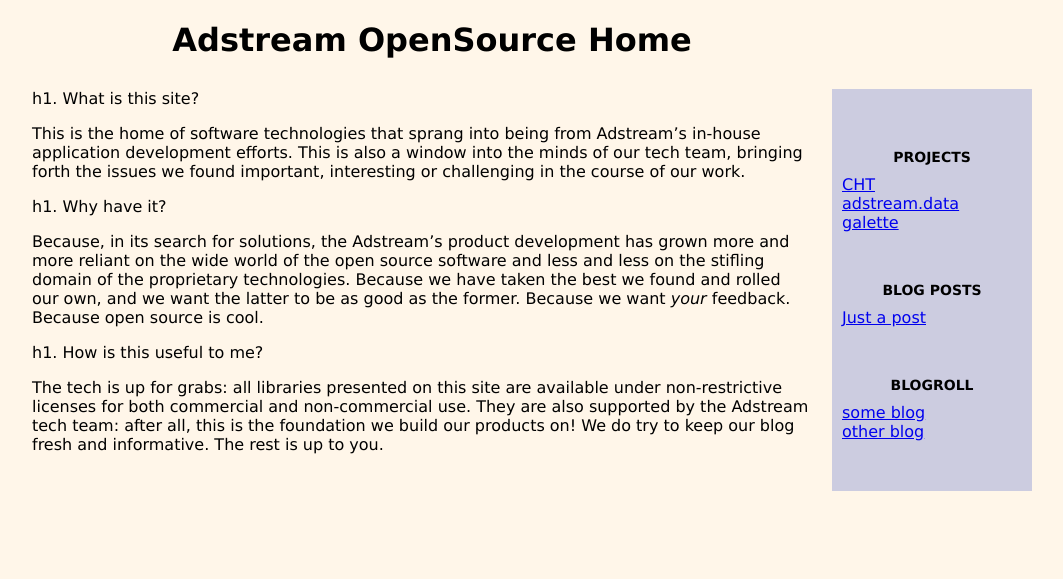
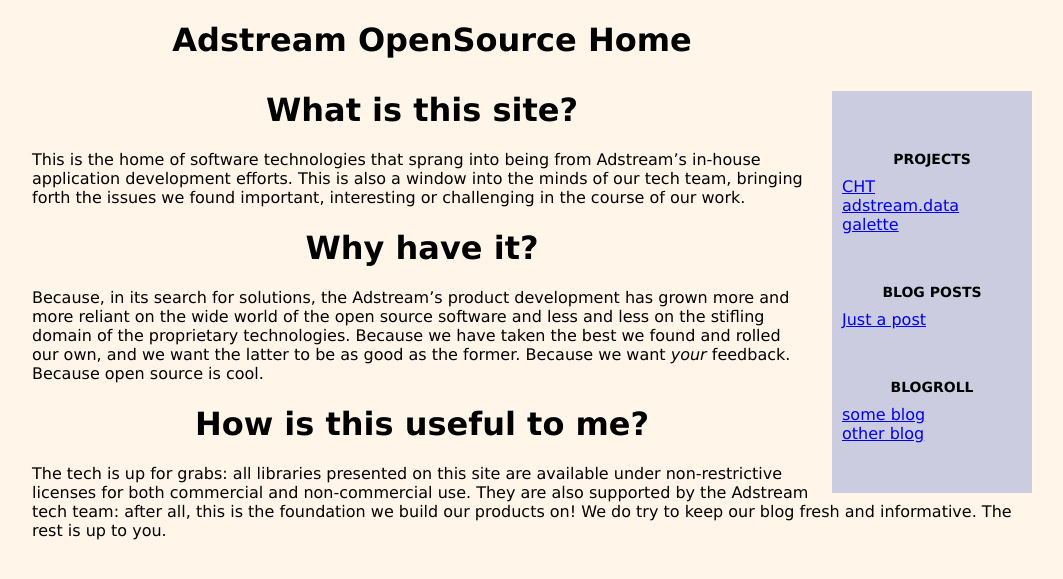
Before and after one commit to adstream/adstream.github.com, a Jekyll site: the page built from index.md, in a window 1280 px wide. Shown: the top 579 px of the page, without its empty margins (76-1139 px from the left). Built offline with Jekyll 4.4.1, drawn with Linux system fonts in a browser that asks for light colours.

Commit message:
Oops... this is markdown!

```diff
--- a/index.md
+++ b/index.md
@@ -2,19 +2,22 @@
 layout: page
 title: Adstream Open Source Projects
 ---
-h1. What is this site?
+What is this site?
+==================
 
 This is the home of software technologies that sprang into being from Adstream's in-house application development efforts. This is also
 a window into the minds of our tech team, bringing forth the issues we found important, interesting or challenging in the course of our
 work.
 
-h1. Why have it?
+Why have it?
+============
 
 Because, in its search for solutions, the Adstream's product development has grown more and more reliant on the wide world of the open source
 software and less and less on the stifling domain of the proprietary technologies. Because we have taken the best we found and
 rolled our own, and we want the latter to be as good as the former. Because we want *your* feedback. Because open source is cool.
 
-h1. How is this useful to me?
+How is this useful to me?
+=========================
 
 The tech is up for grabs: all libraries presented on this site are available under non-restrictive licenses for both commercial and non-commercial
 use. They are also supported by the Adstream tech team: after all, this is the foundation we build our products on! We do try to keep our blog
```
